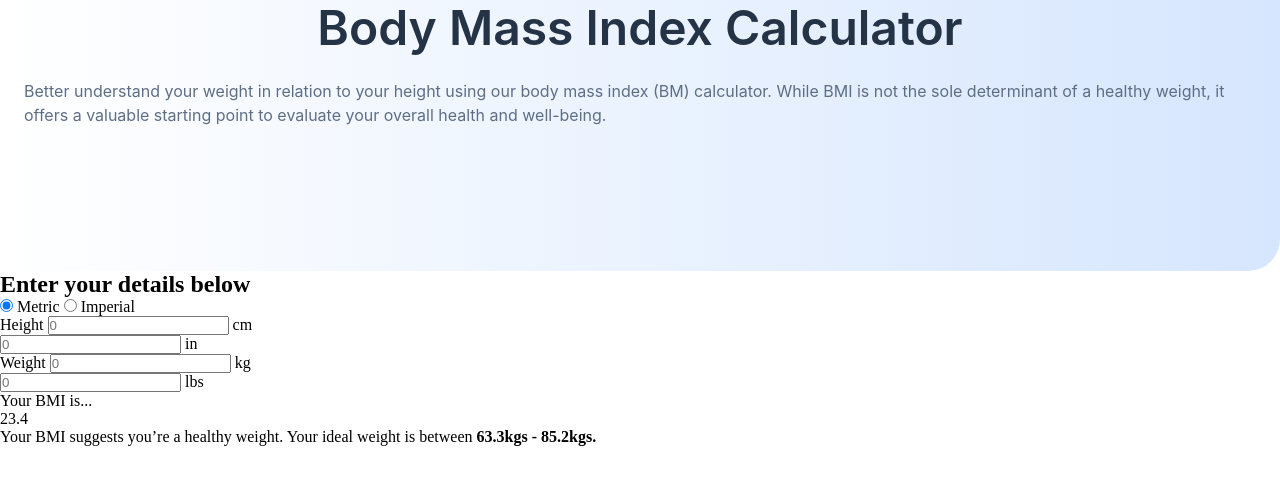
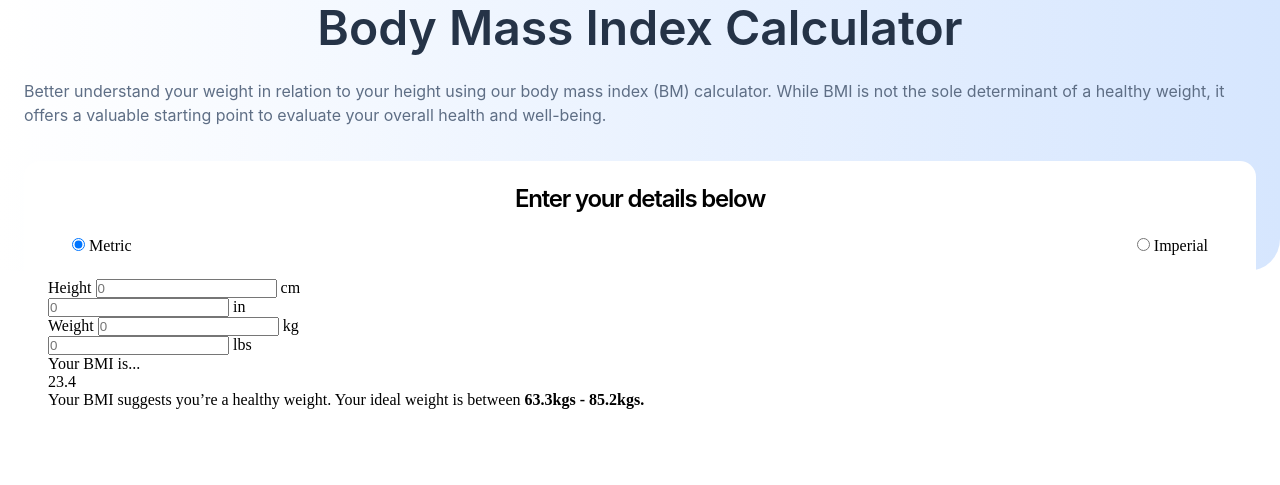
Before and after one commit to Gabriel707Alves/BMI-Calculator, a plain HTML site: page index.html in a window 1280 px wide. Shown: the part 91-576 px from the top of the page. Drawn offline with Linux system fonts and the light colour scheme.

Commit message:
wip: All that remains is to finish styling the form container.

```diff
--- a/assets/style.css
+++ b/assets/style.css
@@ -84,6 +84,7 @@
     background: linear-gradient(to right, white 0%, #D6E6FE 100%);
     padding: var(--spacing-400) var(--spacing-300) 0px var(--spacing-300);
     border-end-end-radius: var(--spacing-400);
+
     img {
         width: 36.72px;
         height: 36.72px;
@@ -106,3 +107,22 @@
         color: var(--grey-500);
     }
 }
+
+.main-calculator-content {
+    padding: var(--spacing-300);
+    margin: -110px var(--spacing-300) 0px var(--spacing-300);
+    background-color: var(--white);
+    border-radius: var(--spacing-200);
+
+    h2{
+        font: var(--text-4);
+        letter-spacing: var(--text-4-letter-spacing);
+        text-align: center;
+    }
+}
+
+.choice-box{
+    padding: var(--spacing-300) var(--spacing-300);
+    display: flex;
+    justify-content: space-between;
+}
```
